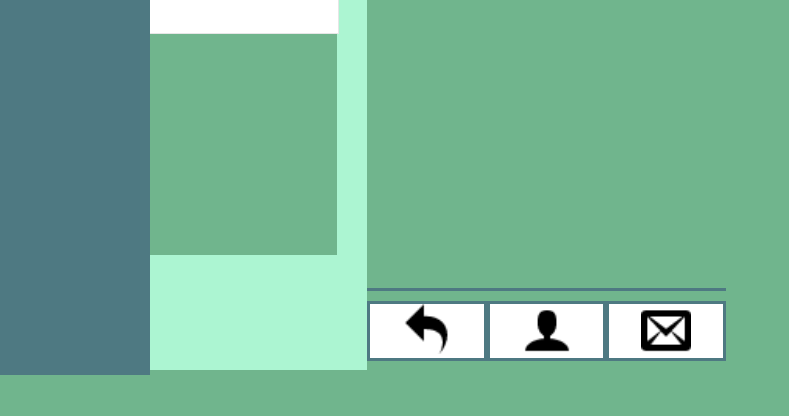
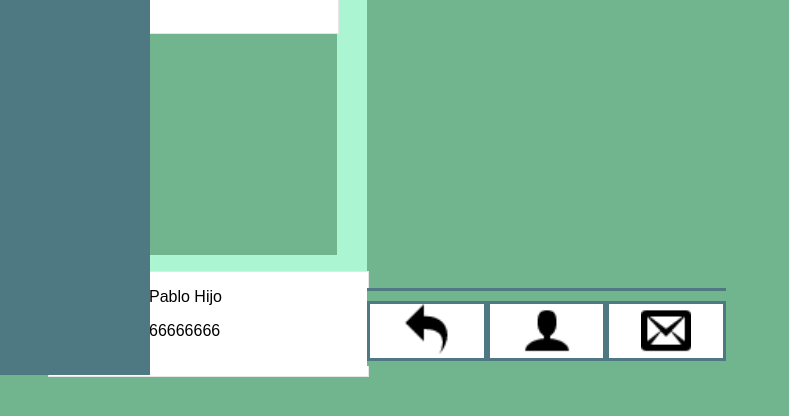
Before and after one commit to lgruneirodem/ProyectoFinal_Interfaces, a plain HTML site: page contactos.html in a window 1280 px wide. Shown: the part 292-708 px from the top of the page, without its empty margins (0-789 px from the left). Drawn offline with Linux system fonts and the light colour scheme.

Commit message:
Update contactos.html

```diff
--- a/contactos.html
+++ b/contactos.html
@@ -19,6 +19,7 @@
         </div>
         <div class="listaContactos">
             <ul>
+                <ul>
                     <div class="Container-contacto">
                         <div class="columna_foto">
                             <div>
@@ -30,7 +31,20 @@
                             <p>66666666</p>
                         </div>
                     </div>
-
+                </ul>
+                <ul>
+                    <div class="Container-contacto">
+                        <div class="columna_foto">
+                            <div>
+                                <img class="foto_Contacto" src="images/default-profile.jpg">
+                            </div>
+                        </div>
+                        <di class="ColumnaTexto">
+                            <p>Pablo Hijo </p>
+                            <p>66666666</p>
+                        </div>
+                    </div>
+                </ul>
 
             </ul>
         </div>
```
Lines whose indentation alone changed are shown as unchanged.
